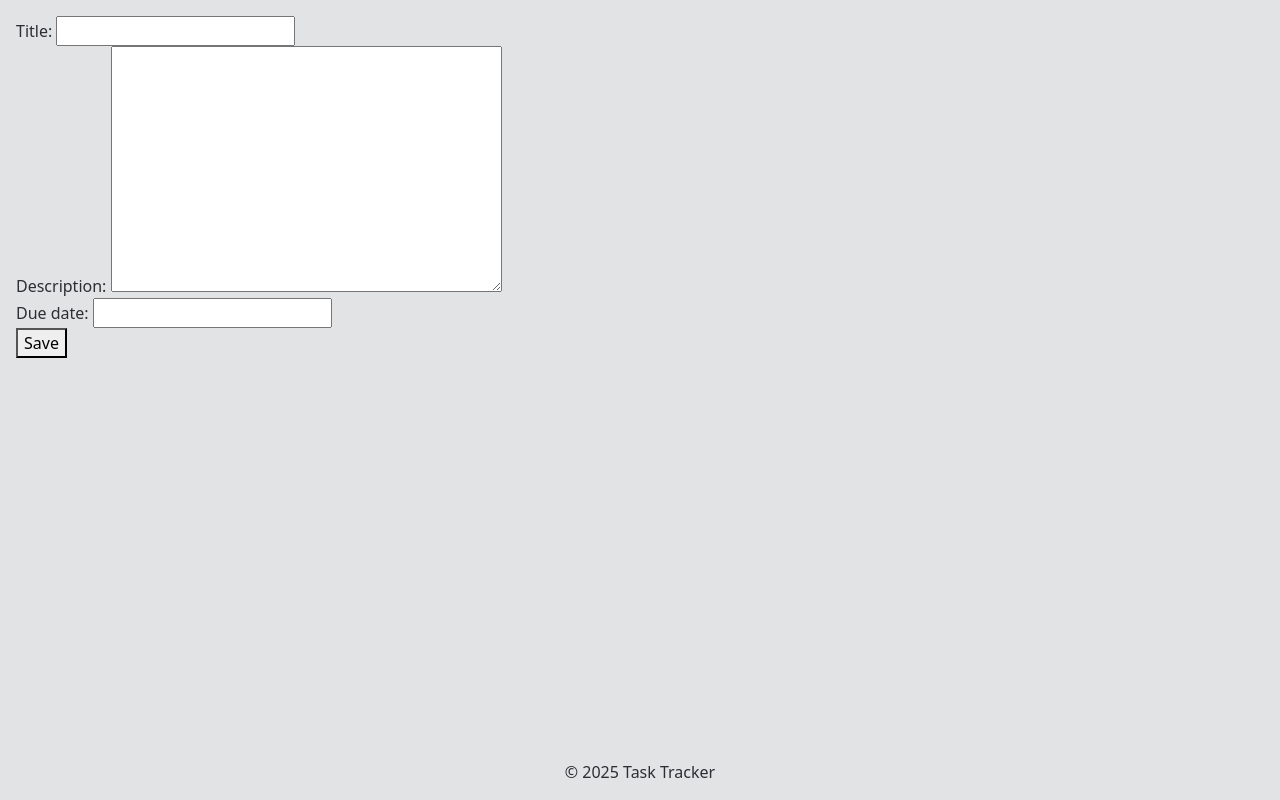
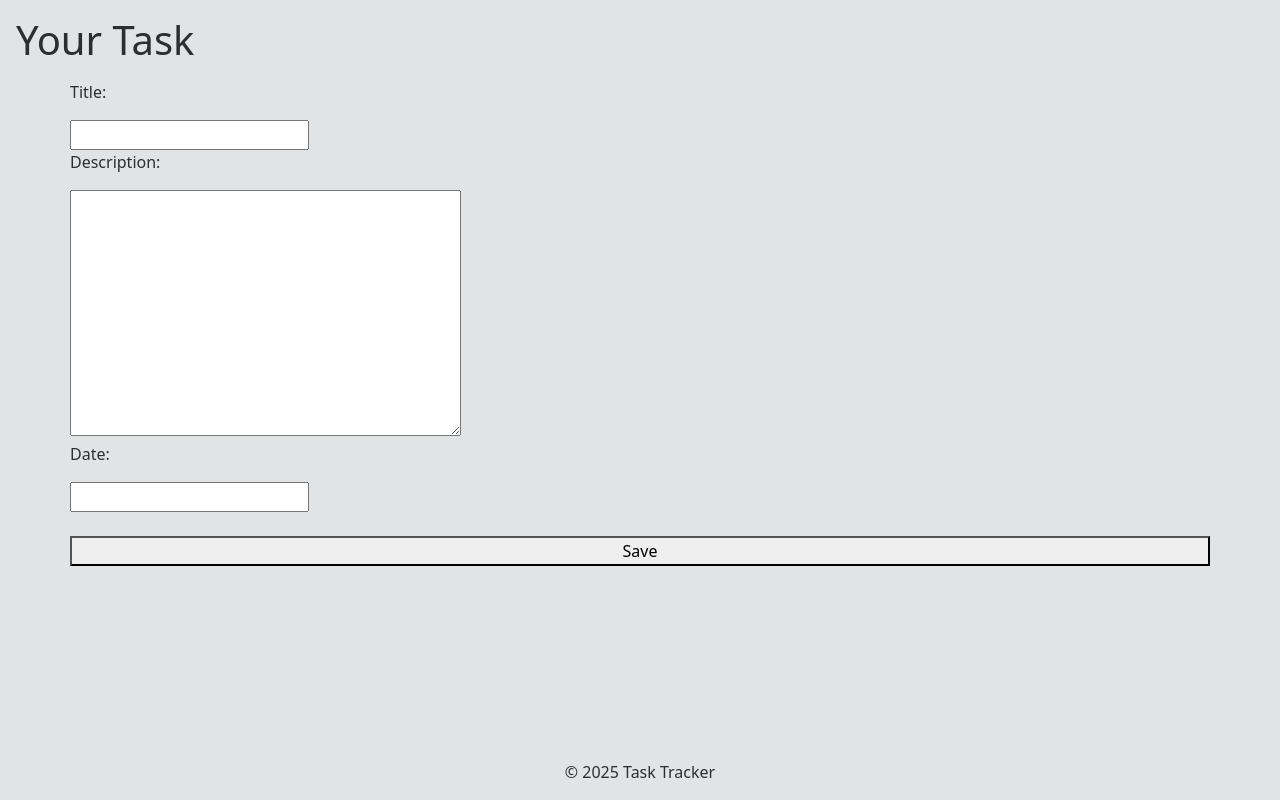
Before and after one commit to Maritimsephania/Tasktracker_project, a Django app: template tasks/templates/save.html in a window 1280 px wide. Run offline with Django 5.2, Linux system fonts and the light colour scheme; the template is opened without the code that fills it: values that come from a table or form of the project are taken from there, most other values are stand-ins (such as "Sample title", 1, 10 or a date in 2020).

Commit message:
2401 changes

```diff
--- a/my_task_tracker/settings.py
+++ b/my_task_tracker/settings.py
@@ -48,6 +48,7 @@ MIDDLEWARE = [
     'django.contrib.auth.middleware.AuthenticationMiddleware',
     'django.contrib.messages.middleware.MessageMiddleware',
     'django.middleware.clickjacking.XFrameOptionsMiddleware',
+
 ]
 
 ROOT_URLCONF = 'my_task_tracker.urls'
--- a/tasks/forms.py
+++ b/tasks/forms.py
@@ -4,4 +4,8 @@ from tasks.models import Task
 class TaskForm(forms.ModelForm):
     class Meta:
         model = Task
-        fields = ['title','description', 'due_date']
+
+        fields = ['title','description','due_date']
+        due_date = forms.DateField(
+            widget=forms.DateInput(attrs={'type':'date'}),
+        )
--- a/tasks/static/css/styles.css
+++ b/tasks/static/css/styles.css
@@ -74,9 +74,9 @@ ul {
     overflow: hidden;
   }
 
-  li {
+  /* li {
     float: left;
-  }
+  } */
 
   li a {
     display: block;
@@ -89,3 +89,8 @@ ul {
   li a:hover {
     background-color: #111;
   }
+
+  .table-responsive {
+    max-height: 200px; /* Adjust based on how many rows you expect */
+    overflow-y: auto; /* Scroll if it exceeds max-height */
+  }
--- a/tasks/templates/base.html
+++ b/tasks/templates/base.html
@@ -4,9 +4,11 @@
     {% load static %}
     <meta charset="UTF-8">
     <meta name="viewport" content="width=device-width, initial-scale=1.0">
+
+    <title>Task Tracker {{title}}</title>
+
+    <link href="https://cdn.jsdelivr.net/npm/bootstrap@5.3.3/dist/css/bootstrap.min.css" rel="stylesheet" integrity="sha384-QWTKZyjpPEjISv5WaRU9OFeRpok6YctnYmDr5pNlyT2bRjXh0JMhjY6hW+ALEwIH" crossorigin="anonymous">
     <link rel="stylesheet" href="{% static '/css/styles.css' %}">
-    <title>Task Tracker {{title}}</title>
-    <link href="https://cdn.jsdelivr.net/npm/bootstrap@5.3.3/dist/css/bootstrap.min.css" rel="stylesheet" integrity="sha384-QWTKZyjpPEjISv5WaRU9OFeRpok6YctnYmDr5pNlyT2bRjXh0JMhjY6hW+ALEwIH" crossorigin="anonymous">
 </head>
 <body class="p-3 mb-2 bg-secondary-subtle text-secondary-emphasis" >
     <div >
--- a/tasks/templates/save.html
+++ b/tasks/templates/save.html
@@ -1,12 +1,30 @@
 {% extends 'base.html' %}
 
-{% block content%}
-<form method="post" >
+
+{% block content %}
+<h1>Your Task</h1>
+<div class="container mt-3">
+    <form method="post" class="row">
     {% csrf_token %}
+    <div class="list-group">
 
-    {{form}}
-    <button type="submit" name = "save" value ="{{task_id}}">Save</button>
-</form>
+    <ul>
+        <p>Title:</p>
+        <li>{{form.title}}</li>
+        <p>Description:</p>
+        <li>{{form.description}}</li>
+        <p>Date:</p>
+         <li>{{form.due_date}}</li><br>
+    </ul>
+    </div>
 
+    {% if form.instance.id %}
+    <!-- <input type="hidden" name="task_id" value="{{ form.instance.id }}"> -->
+    <button type="submit" name = "save" value="{{ form.instance.id }}" >Update</button>
+    {% else %}
+    <button type="submit" name = "save" >Save</button>
+    {% endif %}
 
+  </form>
+</div>
 {% endblock %}
--- a/tasks/urls.py
+++ b/tasks/urls.py
@@ -6,6 +6,7 @@ urlpatterns = [
     path('', views.index, name='home'),
     path('tasks/', views.tasks, name='tasks'),
     path('save/', views.save, name='save'),
+    #path('save/<int:task_id>',views.save,name='save_with_id'),
 
     #path('index/update', views.tasks, name='update_task'),
 
```
Also changed, not shown: tasks/templates/tasks.html (+15 -8 lines), tasks/views.py (+12 -9 lines), db.sqlite3.
